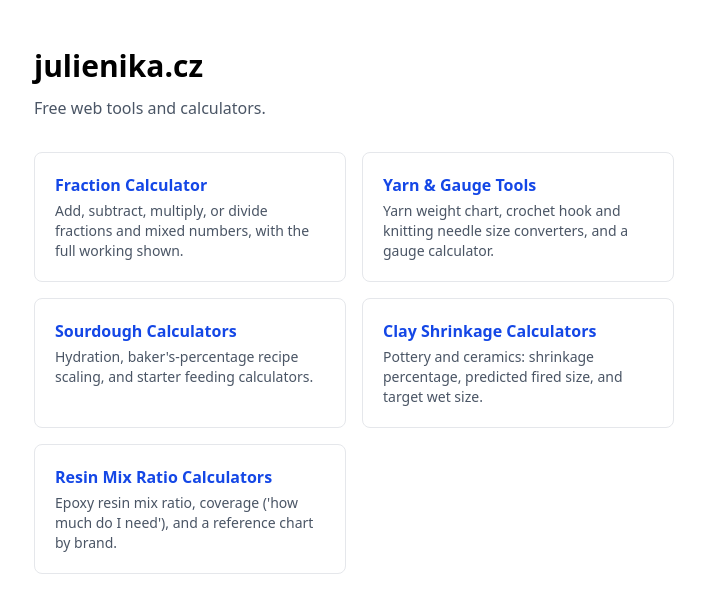
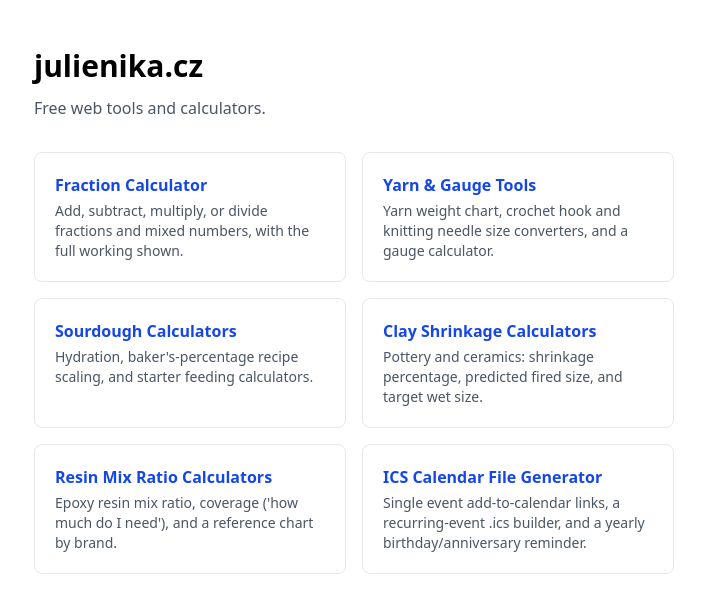
Before and after one commit to yunniko/julienika-home, a Next.js app: page / in a window 1280 px wide. Shown: the top 612 px of the page, without its empty margins (286-991 px from the left). Built offline with nearby package versions, Linux system fonts and the light colour scheme; no server answers.

Commit message:
Add ics-calendar-generator to hub links and sitemap index

```diff
--- a/app/page.tsx
+++ b/app/page.tsx
@@ -31,6 +31,11 @@ const TOOLS = [
     title: "Resin Mix Ratio Calculators",
     description: "Epoxy resin mix ratio, coverage ('how much do I need'), and a reference chart by brand.",
   },
+  {
+    href: "https://ics-calendar-generator.svc.julienika.cz",
+    title: "ICS Calendar File Generator",
+    description: "Single event add-to-calendar links, a recurring-event .ics builder, and a yearly birthday/anniversary reminder.",
+  },
 ];
 
 export default function Home() {
--- a/app/sitemap-index.xml/route.ts
+++ b/app/sitemap-index.xml/route.ts
@@ -13,6 +13,7 @@ const SITEMAPS = [
   "https://sourdough.svc.julienika.cz/sitemap.xml",
   "https://clay-shrinkage-calculator.svc.julienika.cz/sitemap.xml",
   "https://resin-mix-ratio-calculator.svc.julienika.cz/sitemap.xml",
+  "https://ics-calendar-generator.svc.julienika.cz/sitemap.xml",
 ];
 
 export async function GET() {
```
